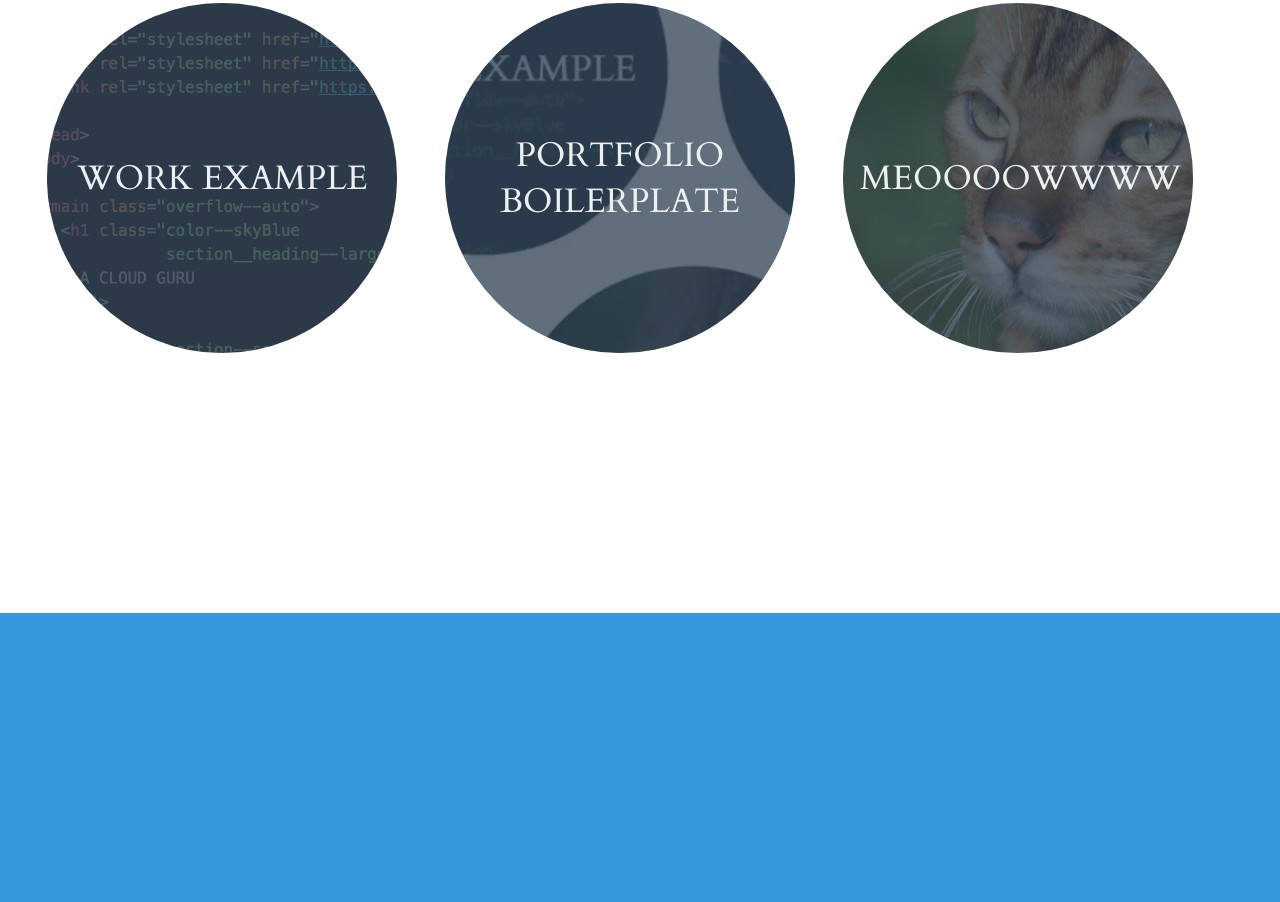
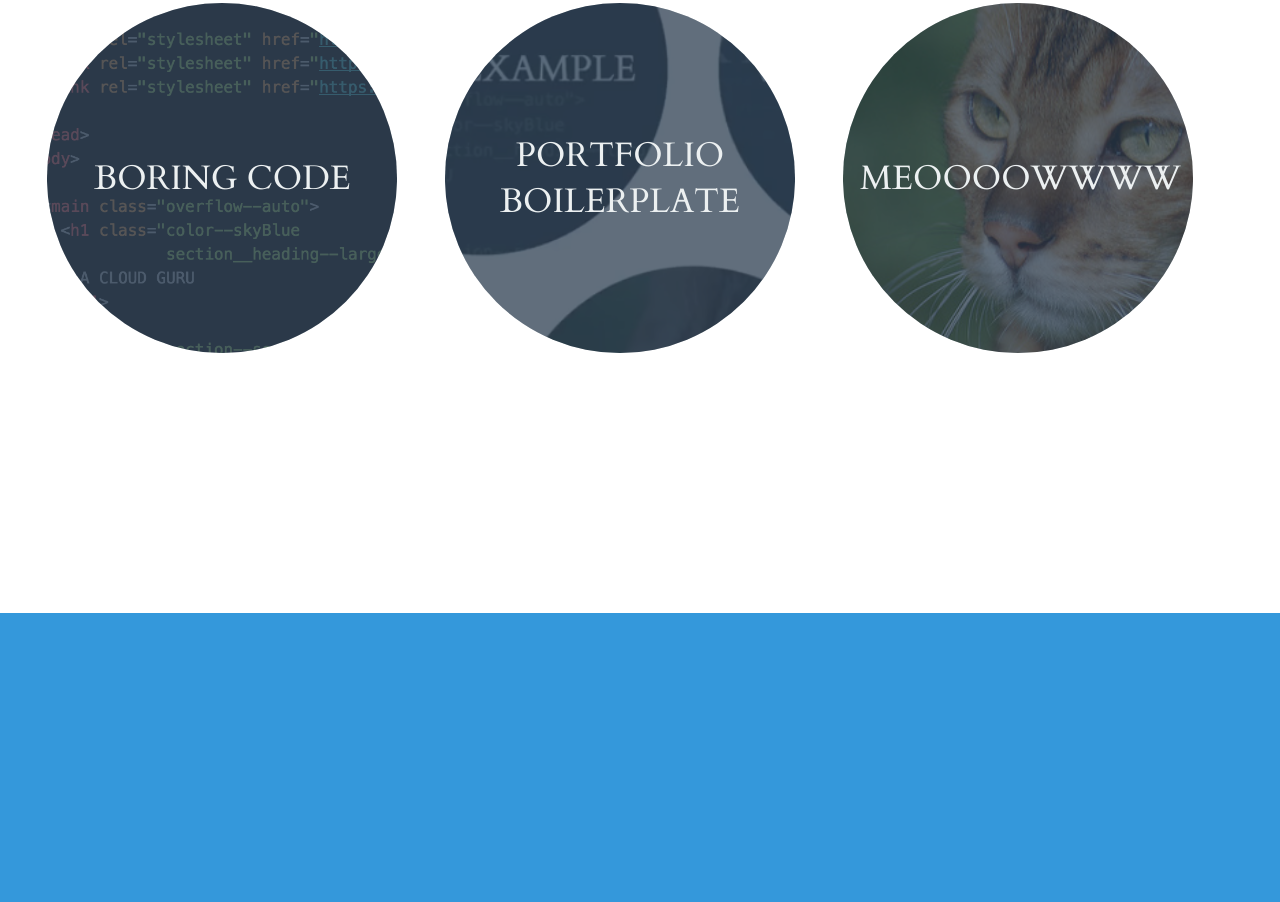
Before and after one commit to bradydeclan/my-portfolio, a plain HTML site: page index.html in a window 1280 px wide. Shown: the part 835-1737 px from the top of the page. Drawn offline with Linux system fonts and the light colour scheme.

Commit message:
Changed title of the coding picture

```diff
--- a/index.html
+++ b/index.html
@@ -68,7 +68,7 @@
                src="images/example1.png"/>
           <dl class="color--cloud">
             <dt class="section__exampleTitle section__text--centered">
-              Work Example
+              Boring Code
             </dt>
             <dd></dd>
           </dl>
```
